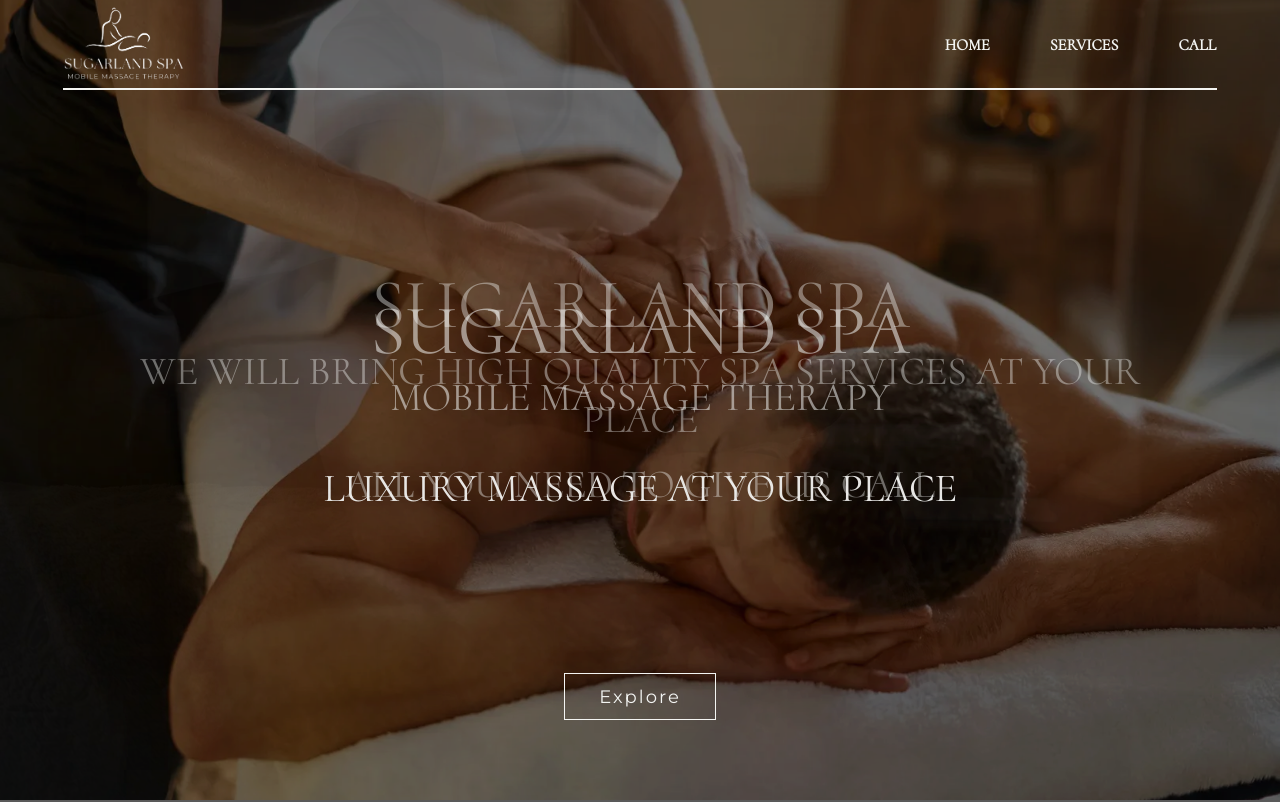
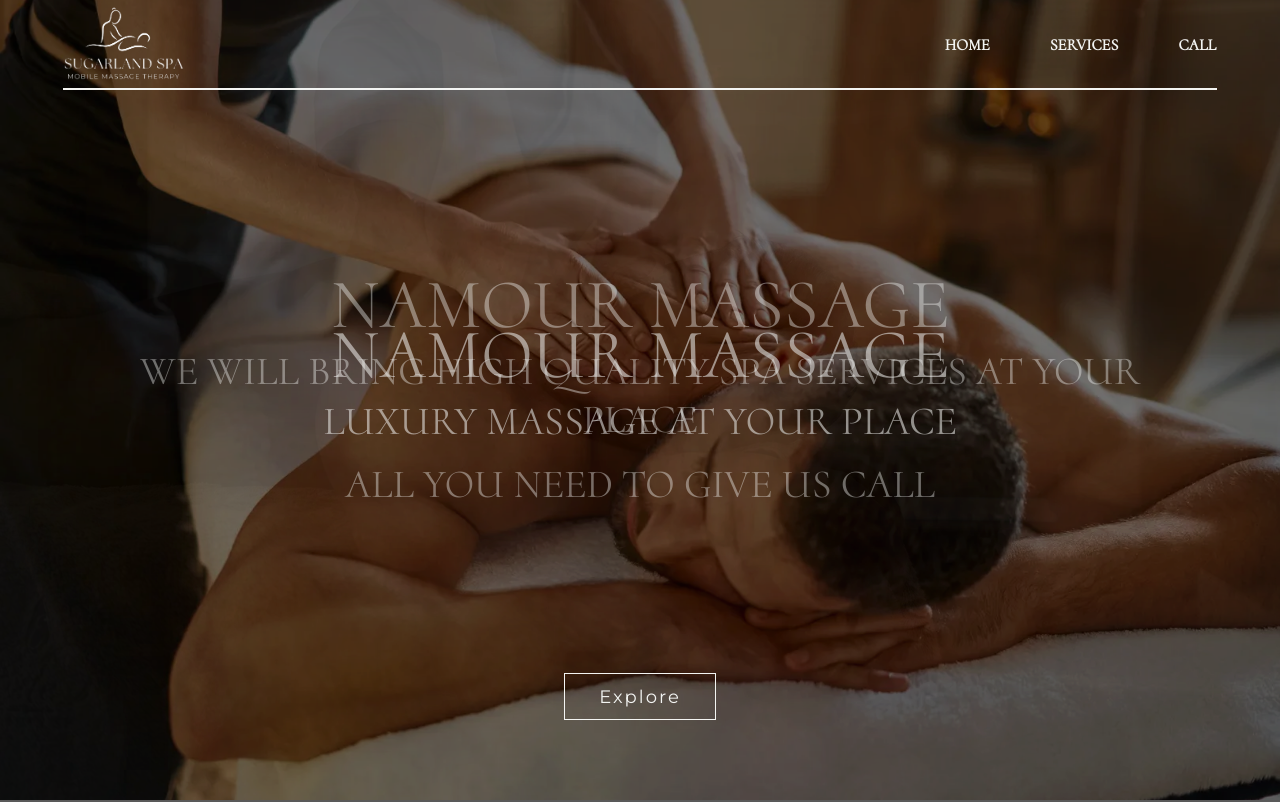
Before and after one commit to Desp0o/Sugarland-spa, a React (Vite) app: page / in a window 1280 px wide. Shown: the top 802 px of the page. Built offline with nearby package versions, Linux system fonts and the light colour scheme.

Commit message:
update texts

```diff
--- a/index.html
+++ b/index.html
@@ -14,12 +14,12 @@
   <meta property="twitter:image" content="https://sugarlandspamassage.com/meta.png" />
 
   <meta property="og:type" content="website">
-  <title>Sugarland Spa Mobile Massage Therapy</title>
-  <meta name="description" content="Sugarland Spa Mobile Massage Therapy, Luxury massage at your place, We will bring high quality spa services at your place, Sugarland spa comes to you to provide the best service,Deep Tissue Massage,  Swedish Massage, Ashiatsu Barefoot Massage, Thai Massage, Hot Stone Massage, Prenatal Massage, Four Hand Massage, Couples Massage, Cupping Massage, Wood Therapy Massage, Honey Massage, Body Scrub, Lymphatic Drainage Massage, Lomi Lomi Massage." >
+  <title>Namour massage </title>
+  <meta name="description" content="Namour massage , Luxury massage at your place, We will bring high quality spa services at your place, Namour massage comes to you to provide the best service,Deep Tissue Massage,  Swedish Massage, Ashiatsu Barefoot Massage, Thai Massage, Hot Stone Massage, Prenatal Massage, Four Hand Massage, Couples Massage, Cupping Massage, Wood Therapy Massage, Honey Massage, Body Scrub, Lymphatic Drainage Massage, Lomi Lomi Massage." >
 
   <meta name="theme-color" content="#595959" />
   <meta name="keywords"
-    content="Sugarland Spa Mobile Massage Therapy, Sugarland, Sugarland Massage, Massage, Swedish Massage, Ashiatsu Barefoot Massage, Thai Massage, Hot Stone Massage, Prenatal Massage, Four Hand Massage, Couples Massage, Cupping Massage, Wood Therapy Massage, Honey Massage, Body Scrub, Lymphatic Drainage Massage, Lomi Lomi Massage, spa services at your place">
+    content="Namour massage , Sugarland, Sugarland Massage, Massage, Swedish Massage, Ashiatsu Barefoot Massage, Thai Massage, Hot Stone Massage, Prenatal Massage, Four Hand Massage, Couples Massage, Cupping Massage, Wood Therapy Massage, Honey Massage, Body Scrub, Lymphatic Drainage Massage, Lomi Lomi Massage, spa services at your place">
   <meta name="author" content="Tornike Despotashvili">
 </head>
 
--- a/src/components/accordionItem/accordionItem.jsx
+++ b/src/components/accordionItem/accordionItem.jsx
@@ -6,15 +6,15 @@ export default function AccordionItem(){
     const [activeItem, setActiveItem] = useState(null);
 
     const accordionItems = [
-        { title: 'Why mobile massage?', content: 'Because spa service comes to you' },
-        { title: 'Why you need to choose Sugarland spa mobile massage therapy?', content: 'Because Sugarland spa mobile massage therapy have the best massage therapist. We will bring to you high quality services. you\'ll be feeling relaxed, your blood will be flowing and your muscles should feel like jello.' },
+        // { title: 'Why mobile massage?', content: 'Because spa service comes to you' },
+        { title: 'Why you need to choose Namour massage ?', content: 'Because Namour massage  have the best massage therapist. We will bring to you high quality services. you\'ll be feeling relaxed, your blood will be flowing and your muscles should feel like jello.' },
         { title: 'How will a massage benefit me?', content: 'Massage is one of the healthiest and easiest ways to manage pain, tension, and stress. Practicing self-care can help people cope better with difficulties in daily living and has been shown to significantly reduce anxiety.' },
-        { title: 'What type of lotion/oil our therapists use?', content: 'Sugarland spa uses biotin massage Creme and lotion which is professional products' },
+        { title: 'What type of lotion/oil our therapists use?', content: 'Namour massage uses biotin massage Creme and lotion which is professional products' },
         { title: 'What measures are taken to avoid hygiene issues?', content: 'Exposed surfaces are thoroughly cleaned and sanitized using an environmentally friendly cleaner. New linens are used for each session' },
-        { title: 'What massage therapy treatment would work best for me?', content: 'The technique that works best for you depends on how you’re feeling We offer a variety of treatments. What techniques are used to treat each client, is left up to Sugarland spa mobile massage therapist to decide after you have communicated with them what kind of problems you’re having. You can always request a specific type of massage and confirm ahead of time that your knowledge therapist specializes in that technique.' },
-        { title: 'How Sugarland spa Mobile massage therapy work?', content: 'We make the process of massage therapy as easy as possible. We come to your place Whatever you are. Our therapists bring their table and other equipment to you. All you have to do is give us a call. We’re happy to do the rest!' },
-        { title: 'Is a massage once a month necessary?', content: 'Having a massage therapy treatment once a month is useful if you have preventative measure that you want to take, or if you want to manage stress. If you want to alleviate an injury or chronic tightness then Sugarland spa recommend trying to get treatment down in weekly sessions.' },
-        { title: 'What are the different types of services you offer?', content: 'Sugarland spa Mobile massage therapy offer Ashiatsu,Lymphatic Drainage, Four Hands massage, deep tissue Swedish and much more!' },
+        { title: 'What massage therapy treatment would work best for me?', content: 'The technique that works best for you depends on how you’re feeling We offer a variety of treatments. What techniques are used to treat each client, is left up to Namour massage mobile massage therapist to decide after you have communicated with them what kind of problems you’re having. You can always request a specific type of massage and confirm ahead of time that your knowledge therapist specializes in that technique.' },
+        { title: 'How Namour massage  work?', content: 'We make the process of massage therapy as easy as possible. We come to your place Whatever you are. Our therapists bring their table and other equipment to you. All you have to do is give us a call. We’re happy to do the rest!' },
+        { title: 'Is a massage once a month necessary?', content: 'Having a massage therapy treatment once a month is useful if you have preventative measure that you want to take, or if you want to manage stress. If you want to alleviate an injury or chronic tightness then Namour massage recommend trying to get treatment down in weekly sessions.' },
+        { title: 'What are the different types of services you offer?', content: 'Namour massage  offer Ashiatsu,Lymphatic Drainage, Four Hands massage, deep tissue Swedish and much more!' },
       ];
 
     return(
--- a/src/components/cardForSection/cardForSection.jsx
+++ b/src/components/cardForSection/cardForSection.jsx
@@ -2,7 +2,7 @@ import "./cardForSection.css"
 export default function CardForSection(props){
     return(
         <div className="cardSmall">
-            <img className="cardSmallIcon" src={props.icon} alt="sugarland spa mobile massage bg icon"/>
+            <img className="cardSmallIcon" src={props.icon} alt="Namour massage bg icon"/>
 
             <p className="cardSmallTitle">{props.title}</p>
             <p className="cardSmallDescription">{props.description}</p>
--- a/src/components/dataBase.js
+++ b/src/components/dataBase.js
@@ -20,7 +20,7 @@ export const massageList = [
     name: "Deep tissue massage",
     alt: "Deep tissue massage",
     linkName: "DeepTissueMassage",
-    linkTitle: "sugarland spa Deep tissue massage",
+    linkTitle: "Namour massage Deep tissue massage",
     shortDescription:
       "Deep tissue massage therapy is with deeper strokes or harder pressure. Deep tissue massages use firm pressure and slow stroked to massage deep layers of muscle and fascia, which is the connective tissue that surrounds your muscles.",
     description: {
@@ -65,7 +65,7 @@ export const massageList = [
     name: "Swedish massage",
     alt: "Swedish massage",
     linkName: "SwedishMassage",
-    linkTitle: "sugarland spa Swedish massage",
+    linkTitle: "Namour massage Swedish massage",
     shortDescription:
       "Swedish massage therapy is the most well-known and widely practiced type of therapeutic massage—and for good reason. This type of massage focuses on muscle relaxation, targeting superficial muscles (rather than the connective tissues targeted in deep-tissue massage) and increasing blood circulation.",
     description: {
@@ -120,7 +120,7 @@ export const massageList = [
     name: "Ashiatsu barefoot massage",
     alt: "Ashiatsu barefoot massage",
     linkName: "AshiatsuBarefootMassage",
-    linkTitle: "sugarland spa Ashiatsu barefoot massage",
+    linkTitle: "Namour massage Ashiatsu barefoot massage",
     shortDescription:
       "Ashiatsu barefoot massage is performed on a standard massage table that additionally has ceiling-mounted bars for the therapist holds on to for balance and control during the treatment. Oil or lotion is used to enhance the client’s experience.",
     description: {
@@ -168,7 +168,7 @@ export const massageList = [
     name: "Thai massage",
     alt: "Thai massage",
     linkName: "ThaiMassage",
-    linkTitle: "sugarland spa Thai massage",
+    linkTitle: "Namour massage Thai massage",
     shortDescription:
       "Thai massage is a form of therapeutic touch that differs in many ways from traditional massage. Instead of a massage table, you lie on a mat on the floor while the provider manipulates your body in certain ways to stimulate organs and improve flexibility. ",
     description: {
@@ -214,7 +214,7 @@ export const massageList = [
     name: "Hot stone massage",
     alt: "Hot stone massage",
     linkName: "HotStoneMassage",
-    linkTitle: "sugarland spa Hot stone massage",
+    linkTitle: "Namour massage Hot stone massage",
     shortDescription:
       "A hot stone massage is a type of massage in which the masseuse places smooth, hot stones on your back. These stones provide heat therapy to the muscles, which can help reduce tension and pain. The stones used in hot stone massage are typically basalt, volcanic rock that is usually high in iron, which allows them to absorb heat.",
     description: {
@@ -261,7 +261,7 @@ export const massageList = [
     name: "prenatal massage",
     alt: "prenatal massage",
     linkName: "PrenatalMassage",
-    linkTitle: "sugarland spa prenatal massage",
+    linkTitle: "Namour massage prenatal massage",
     shortDescription:
       "Prenatal massage is a type that's similar to regular massage – it aims to relax tense muscles, ease sore spots, improve circulation and mobility, and just make you feel good. But prenatal massage is also customized to the needs of pregnant women and their changing bodies, and therapists trained in prenatal massage adjust their techniques accordingly.",
     description: {
@@ -301,7 +301,7 @@ export const massageList = [
     name: "Four hand massage",
     alt: "Four hand massage",
     linkName: "FourHandMassage",
-    linkTitle: "sugarland spa Four hand massage",
+    linkTitle: "Namour massage Four hand massage",
     shortDescription:
       "Four hand massage is when we have two therapists working on your body at the same time. This results in a higher level of attention where otherwise one therapist would only be able to focus on one part of the body at a time. This means we can work more of your body, which means more relaxation and benefits.",
     description: {
@@ -344,7 +344,7 @@ export const massageList = [
     name: "Couples massage",
     alt: "Couples massage",
     linkName: "CouplesMassage",
-    linkTitle: "sugarland spa Couples massage",
+    linkTitle: "Namour massage Couples massage",
     shortDescription:
       "Couples massage allows two people to have a shared experience that can result in a closer bond. A couple may choose this time to chat and catch up with each other or simply relax and enjoy the experience together. Most couples struggle with making time in their very busy schedules to spend quality time together, and a couples massage can be a purposeful and intentional reconnection. Massage therapy can help increase feelings of affection and intimacy.",
     description: {
@@ -386,7 +386,7 @@ export const massageList = [
     name: "Cupping massage",
     alt: "Cupping massage",
     linkName: "CuppingMassage",
-    linkTitle: "sugarland spa Cupping massage",
+    linkTitle: "Namour massage Cupping massage",
     shortDescription:
       "Cupping therapy is an ancient form of alternative medicine in which a therapist puts special cups on your skin for a few minutes to create suction. People get it for many purposes, including to help with pain, inflammation, blood flow, relaxation and well-being, and as a type of deep-tissue massage.",
     description: {
@@ -426,7 +426,7 @@ export const massageList = [
     name: "Wood therapy massage",
     alt: "Wood therapy massage",
     linkName: "WoodTherapyMassage",
-    linkTitle: "sugarland spa Wood therapy massage",
+    linkTitle: "Namour massage Wood therapy massage",
     shortDescription:
       "Wood therapy, also called maderotherapy or maderoterapia, is a form of massage that uses various hand-held wooden tools. Practitioners of wood therapy claim that it has benefits such as breaking down fat and cellulite, promoting blood circulation, smoothing the skin, and reducing stress.",
     description: {
@@ -480,7 +480,7 @@ export const massageList = [
     name: "Honey massage",
     alt: "Honey massage",
     linkName: "HoneyMassage",
-    linkTitle: "sugarland spa Honey massage",
+    linkTitle: "Namour massage Honey massage",
     shortDescription:
       "Honey massage is one of the massage types originating in ancient Tibet. Honey is used in this massage as a sticky substance that can pull out the “polluted” energy from the body and, by infiltrating the skin, supply the organism with its fantastic healing properties",
     description: {
@@ -521,7 +521,7 @@ export const massageList = [
     name: "Body scrub",
     alt: "Body scrub",
     linkName: "BodyScrub",
-    linkTitle: "sugarland spa Body scrub",
+    linkTitle: "Namour massage Body scrub",
     shortDescription:
       "A full body scrub massage is a type of exfoliation treatment that uses a Body Scrub to remove dead skin cells and promote circulation. Body scrubs are usually made with natural ingredients such as sugar, salt, coffee, or oats. can also be infused with essential oils for an added therapeutic benefits.",
     description: {
@@ -560,7 +560,7 @@ export const massageList = [
     name: "Lymphatic drainage massage",
     alt: "Lymphatic drainage massage",
     linkName: "LymphaticDrainageMassage",
-    linkTitle: "sugarland spa Lymphatic drainage massage",
+    linkTitle: "Namour massage Lymphatic drainage massage",
     shortDescription:
       "Lymphatic drainage massage, also known as manual lymphatic drainage, relieves swelling that happens when medical treatment or illness blocks your lymphatic system. Lymphatic drainage massage involves gently manipulating specific areas of your body to help lymph move to an area with working lymph vessels.",
     description: {
@@ -604,7 +604,7 @@ export const massageList = [
     name: "Lomi Lomi massage",
     alt: "Lomi Lomi massage",
     linkName: "LomiLomiMassage",
-    linkTitle: "sugarland spa Lomi Lomi massage",
+    linkTitle: "Namour massage Lomi Lomi massage",
     shortDescription:
       "Lomi Lomi is a wonderful full body massage experience that leaves you feeling mellow and comforted inside and out. ",
     description: {
--- a/src/components/footer/footer.jsx
+++ b/src/components/footer/footer.jsx
@@ -5,15 +5,14 @@ export default function Footer(){
             <footer className="footer">
 
                 <div className="footer_inner">
-                    <h2 className="footerHeader">Sugarland Spa Mobile Massage Therapy</h2>
+                    <h2 className="footerHeader">Namour Massage</h2>
 
                     <div className="footerInner">
 
                         <div className="aboutUs">
                             <h3>About Us</h3>
                             <p>
-                                Sugarland spa
-                                Mobile massage therapy
+                                Namour Massage
                                 Will bring luxury quality services at your location whatever you are home, hotel,office and etc
                                 all our therapists are licensed and experienced have a vast background in massage therapy
                             </p>
@@ -27,15 +26,15 @@ export default function Footer(){
 
                         <div className="contactUs">
                             <h3>Contact</h3>
-                            <p>T: 786 414 4947</p>
-                            <p>info@sugarlandspamassage.com	</p>
+                            <p>T: 786 531 0916</p>
+                            <p>Namourmassage@gmail.com	</p>
                             <p>245 ne 14th st, <br/>
                             <span></span>Miami Florida,<br/>
                             <span></span>33132</p>
                         </div>
                     </div>
 
-                    <p className="rights">Copyright © 2023 by Sugarland Spa Mobile Massage Therapy | All Rights Reserved</p>
+                    <p className="rights">Copyright © 2026 by Namour Massage | All Rights Reserved</p>
                 </div>
 
             </footer>
--- a/src/components/mainSlider/mainSlider.jsx
+++ b/src/components/mainSlider/mainSlider.jsx
@@ -11,9 +11,9 @@ const sliderArr = [
     {
         image: `${mainImage}`,
         header:'',
-        text1:'Mobile massage therapy',
+        text1:'Luxury massage at your place',
         text2: '',
-        text3: 'Luxury massage at your place'
+        text3: ''
     },
 
     {
@@ -27,7 +27,7 @@ const sliderArr = [
     {
         image: `${lomiLomi}`,
         header:'',
-        text1:'Sugarland spa comes to you to provide the best service',
+        text1:'comes to you to provide the best service',
         text2: '',
         text3: ''
     }
@@ -79,7 +79,7 @@ export default function MainSlider() {
 
                             <div className="mainBgTexts">
 
-                                <h1 className={SugarlandSpa}>Sugarland Spa</h1>
+                                <h1 className={SugarlandSpa}>Namour massage</h1>
                                 <p className={SugarlandSpa2}>{item.text1}</p>
                                 <p className={LuxuryMassage}>{item.text2}</p>
                                 <p className={marginText}>{item.text3}</p>
@@ -92,7 +92,7 @@ export default function MainSlider() {
 
 
                 })}
-                        <Link to='/services' title="sugarland spa mobile massage services">
+                        <Link to='/services' title="Namour Massage's services">
                             <div className='mainBTN'>
                                 <p>Explore</p>
                             </div>
--- a/src/components/navbar/navbar.jsx
+++ b/src/components/navbar/navbar.jsx
@@ -23,7 +23,7 @@ export default function Navbar(props){
     },[])
 
     const handleButtonClick = () => {
-        window.location.href = `tel:786 414 4947`;
+        window.location.href = `tel:786 531 0916`;
       };
 
     const burgerHandler = ()=> {
@@ -70,7 +70,7 @@ export default function Navbar(props){
                 <div className='navbar_inner'>
                     <Link to='/'>
                         <div className='logo'>
-                            <img src={props.logoColor ? props.logoColor : logoP} alt='logo for sugarland spa'/>
+                            <img src={props.logoColor ? props.logoColor : logoP} alt='logo for Namour Massage spa'/>
                         </div>
                     </Link>
 
@@ -90,7 +90,7 @@ export default function Navbar(props){
 
                 <div className={dashboard}>
                     <div className='closeIconDiv'>
-                        <div className='dashboardLogo'><p>Sugarland Spa</p></div>
+                        <div className='dashboardLogo'><p>Namour Massage</p></div>
                         <img className='closeIcon' src={closeBtn} alt='burger menu close icon' onClick={closeHandler}/>
                     </div>
 
@@ -110,8 +110,8 @@ export default function Navbar(props){
 
                         <div className="contactUsNavbar">
                             <h2>Contact</h2>
-                            <p onClick={handleButtonClick}>T: 786 414 4947</p>
-                            <p className='navContactEmal'>info@sugarlandspamassage.com</p>
+                            <p onClick={handleButtonClick}>T: 786 531 0916</p>
+                            <p className='navContactEmal'>Namourmassage@gmail.com</p>
                         </div>
                 </div>
             </nav>
--- a/src/pages/main/main.jsx
+++ b/src/pages/main/main.jsx
@@ -20,7 +20,7 @@ const  Home = ()=>{
 
     return(
         <>
-        <SEO title="Sugarland Spa Mobile Massage Therapy" description="Sugarland Spa Mobile Massage Therapy, Luxury massage at your place, We will bring high quality spa services at your place, Sugarland spa comes to you to provide the best service,Deep Tissue Massage,  Swedish Massage, Ashiatsu Barefoot Massage, Thai Massage, Hot Stone Massage, Prenatal Massage, Four Hand Massage, Couples Massage, Cupping Massage, Wood Therapy Massage, Honey Massage, Body Scrub, Lymphatic Drainage Massage, Lomi Lomi Massage."/>
+        <SEO title="Namour Massage" description="Namour Massage Therapy, Luxury massage at your place, We will bring high quality spa services at your place, Namour Massage comes to you to provide the best service,Deep Tissue Massage,  Swedish Massage, Ashiatsu Barefoot Massage, Thai Massage, Hot Stone Massage, Prenatal Massage, Four Hand Massage, Couples Massage, Cupping Massage, Wood Therapy Massage, Honey Massage, Body Scrub, Lymphatic Drainage Massage, Lomi Lomi Massage."/>
         <Navbar burgerWhite={burgerWhite} burgerBlack={burgerBlack}/>
         <MainSlider />
         <OurServices />
--- a/src/pages/main/ourServices/ourServices.jsx
+++ b/src/pages/main/ourServices/ourServices.jsx
@@ -7,7 +7,7 @@ export default function OurServices(){
             <section className="OurServices">
 
                 <div className="OurServices_inner">
-                    <h2 className="thirdHeader">sugarland's services</h2>
+                    <h2 className="thirdHeader">Namour Massage's services</h2>
 
                     <div className="massageSlider">
                         <MassageSlider />
--- a/src/pages/main/secondSection/sectionSecond.jsx
+++ b/src/pages/main/secondSection/sectionSecond.jsx
@@ -12,7 +12,7 @@ export default function SectionSecond() {
 
             <div className="secondSec_inner">
 
-                <h2 className="secHeader">How Sugarland Spa Works</h2>
+                <h2 className="secHeader">How Namour Massage Works</h2>
 
                 <div className="secCards">
                     <CardForSection icon={team} title="Specialized Team" description="Expert therapists providing specialized massages and spa treatments" />
--- a/src/pages/services.jsx
+++ b/src/pages/services.jsx
@@ -15,7 +15,7 @@ export default function Services() {
 
     return (
         <>
-            <SEO title="Sugarland Spa Mobile Massage Therapy" description="Sugarland Spa Mobile Massage Therapy, Luxury massage at your place, We will bring high quality spa services at your place, Sugarland spa comes to you to provide the best service,Deep Tissue Massage,  Swedish Massage, Ashiatsu Barefoot Massage, Thai Massage, Hot Stone Massage, Prenatal Massage, Four Hand Massage, Couples Massage, Cupping Massage, Wood Therapy Massage, Honey Massage, Body Scrub, Lymphatic Drainage Massage, Lomi Lomi Massage."/>
+            <SEO title="Namour Massage" description="Namour Massage Therapy, Luxury massage at your place, We will bring high quality spa services at your place, Namour Massage comes to you to provide the best service,Deep Tissue Massage,  Swedish Massage, Ashiatsu Barefoot Massage, Thai Massage, Hot Stone Massage, Prenatal Massage, Four Hand Massage, Couples Massage, Cupping Massage, Wood Therapy Massage, Honey Massage, Body Scrub, Lymphatic Drainage Massage, Lomi Lomi Massage."/>
 
             <Navbar
                 bg='navbar whiteBG'
@@ -28,7 +28,7 @@ export default function Services() {
 
             <div className="Services">
                 <div className="services_inner">
-                    <h2 className="thirdHeader">Sugarland's Services</h2>
+                    <h2 className="thirdHeader">Namour Massage's Services</h2>
 
                     <div className="massages">
                         <div className="firstHalf">
```
